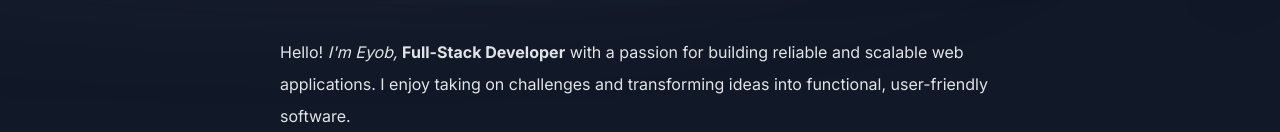
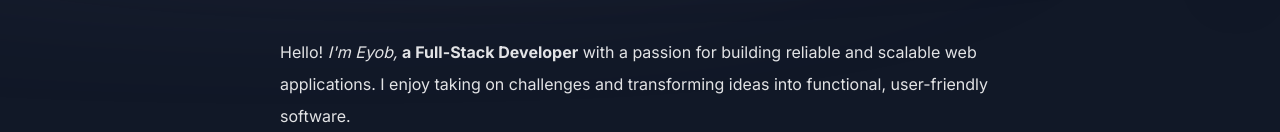
Before and after one commit to Quantum-VSEPR/my-portifolio, a Next.js app: page / in a window 1280 px wide. Shown: the part 802-934 px from the top of the page. Built offline with nearby package versions, Linux system fonts and the light colour scheme; no server answers.

Commit message:
Adding an 'a' article in about section

```diff
--- a/components/about.tsx
+++ b/components/about.tsx
@@ -21,7 +21,7 @@ export default function About() {
 
       <p className=" text-left">
       Hello! <span className="italic">I'm Eyob, </span>
-        <span className="font-bold">Full-Stack Developer</span> with a passion for building reliable and scalable web applications. I enjoy taking on challenges and transforming ideas into functional, user-friendly software.
+        <span className="font-bold">a Full-Stack Developer</span> with a passion for building reliable and scalable web applications. I enjoy taking on challenges and transforming ideas into functional, user-friendly software.
         <br />
         <br />
         I started out in front-end development, focusing on creating responsive and user-friendly interfaces. Over time, I expanded my skills to include back-end development, databases, and server management, allowing me to handle the full spectrum of web development.
```
